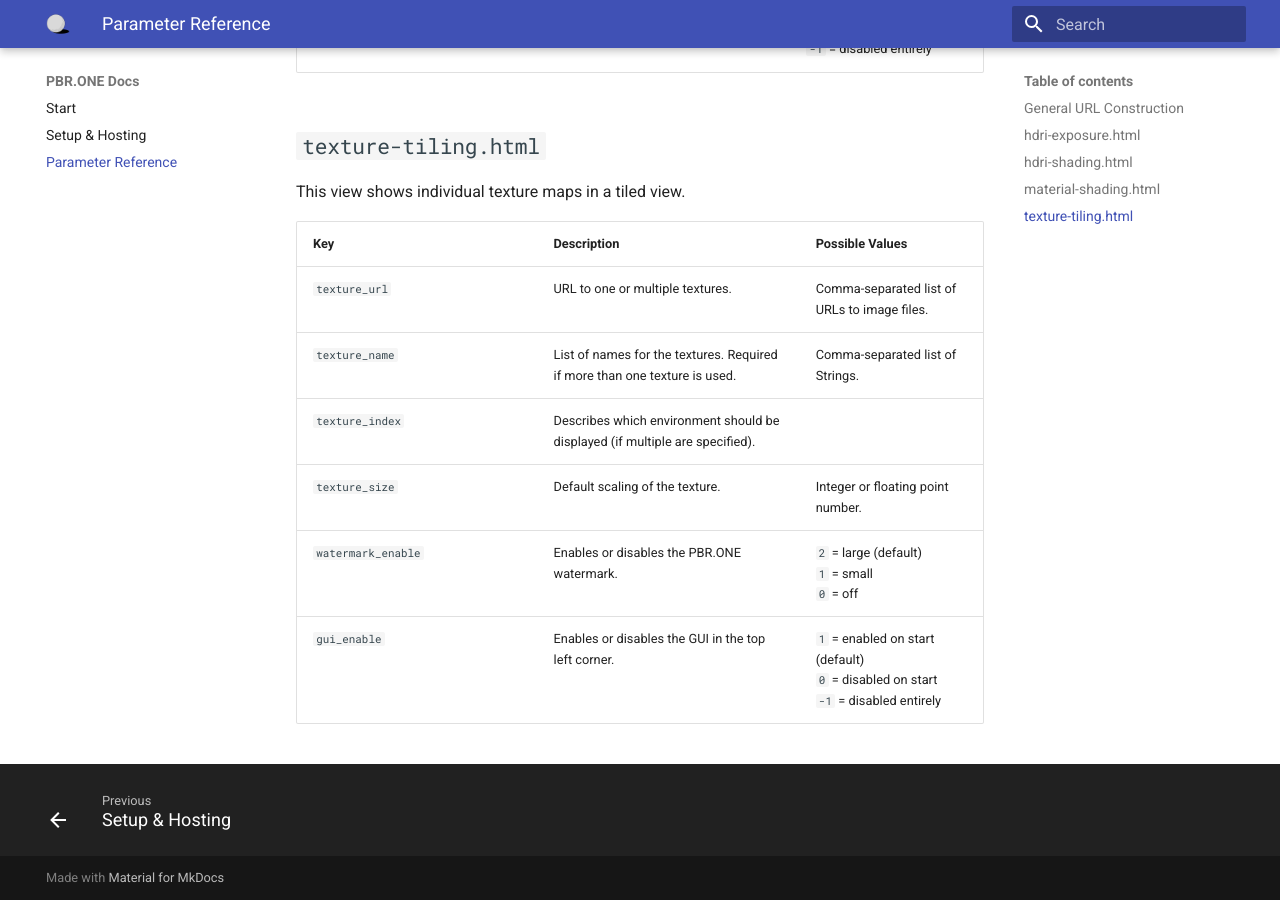
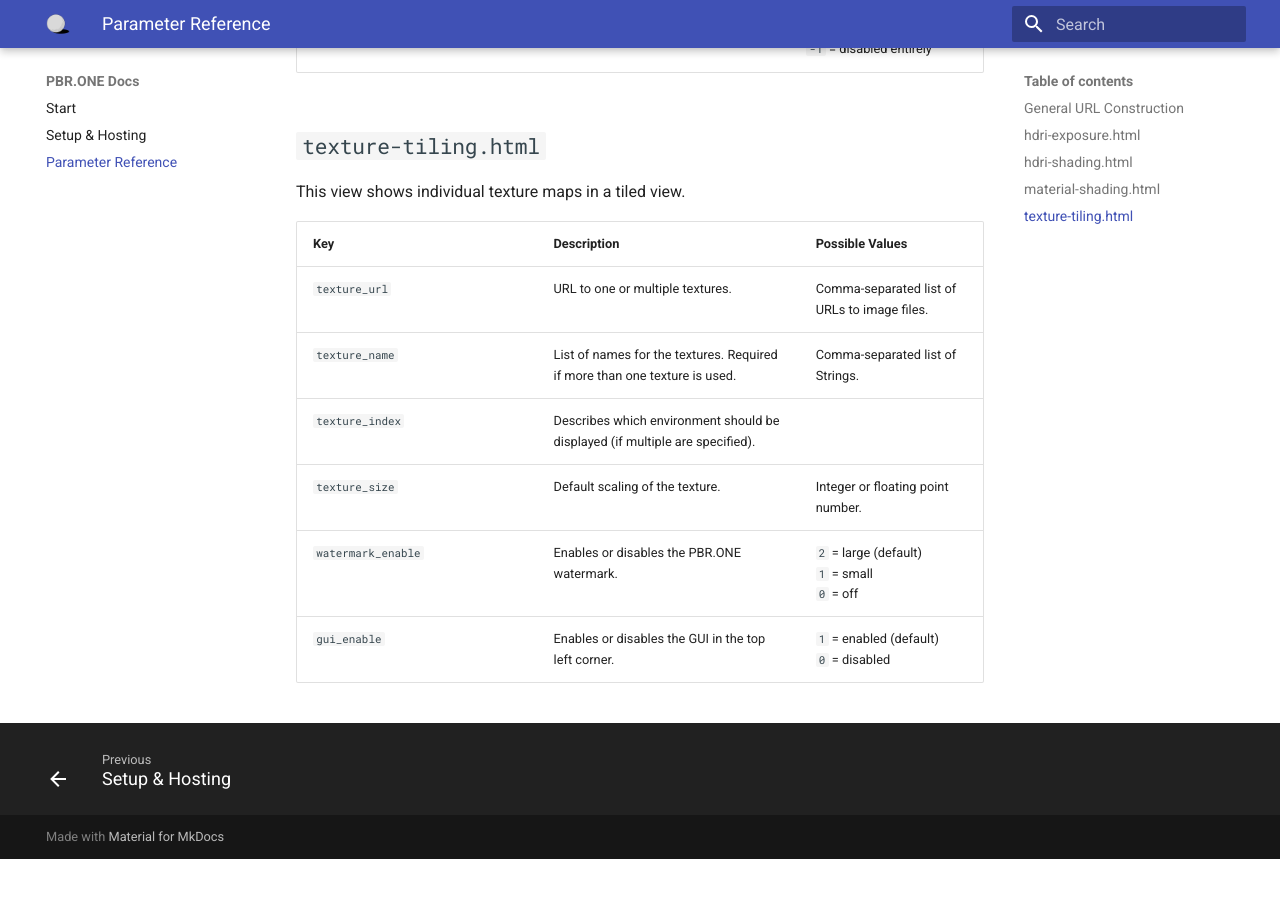
Before and after one commit to struffel/PBR.ONE, an MkDocs documentation site: the page built from docs/docs/parameter-reference.md, in a window 1280 px wide and 900 px high, scrolled down 4212 px. Built offline with MkDocs 1.6.1 and Material for MkDocs 9.7.7, drawn with Linux system fonts in a browser that asks for light colours; after the commit the page ends 5071 px from its top, so only the background shows below that.

Commit message:
Update texture-tiling docs for gui_enable

```diff
--- a/docs/docs/parameter-reference.md
+++ b/docs/docs/parameter-reference.md
@@ -84,4 +84,4 @@ This view shows individual texture maps in a tiled view.
 | `texture_index`|Describes which environment should be displayed (if multiple are specified).|
 | `texture_size` | Default scaling of the texture. | Integer or floating point number. |
 | `watermark_enable` | Enables or disables the PBR.ONE watermark. | `2` = large (default)<br> `1` = small<br> `0` = off |
-| `gui_enable` | Enables or disables the GUI in the top left corner. | `1` = enabled on start (default)<br> `0` = disabled on start<br> `-1` = disabled entirely |
+| `gui_enable` | Enables or disables the GUI in the top left corner. | `1` = enabled (default)<br> `0` = disabled |
```
